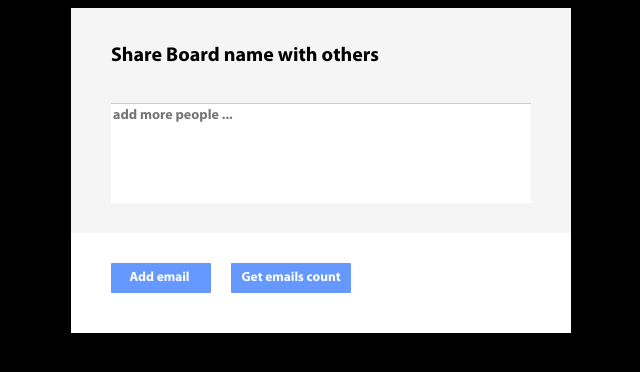
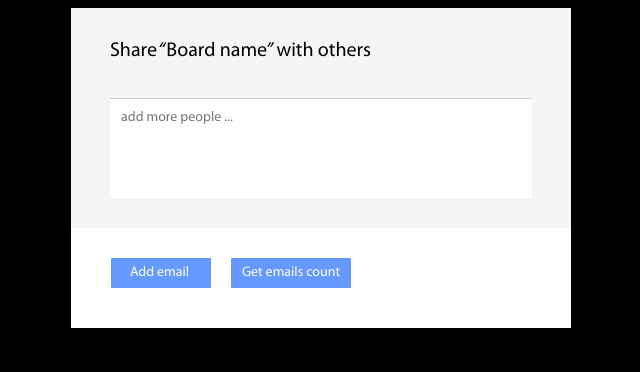
Before and after one commit to TBURX/TBURX.github.io, a plain HTML site: page index.html in a window 1280 px wide. Shown: the whole page, without its empty margins (319-959 px from the left). Drawn offline with nearby package versions, Linux system fonts and the light colour scheme.

Commit message:
верстка на 5

```diff
--- a/emailsEditor.css
+++ b/emailsEditor.css
@@ -3,6 +3,7 @@ emails-editor{
 }
 emails-editor div {
     border-top: 1px solid #cccccc;
+    padding: 7px 9px;
     height: 100px;
     overflow-y: auto;
     width: 100%;
--- a/style.css
+++ b/style.css
@@ -1,19 +1,38 @@
 @font-face{
     font-family: "MyriadPro";
-    src: url("fonts\\MyriadPro\\MyriadPro-Bold.otf");
+    src: url("fonts\\MyriadPro\\MyriadPro-Regular.otf");
 }
+
 *{
     box-sizing: border-box;
     font-family: MyriadPro;
 }
+
 body{
     background: black;
 }
+
 h1{
-    padding: 36px 0px 35px 0px;
+    padding: 31px 0px 35px 0px;
     margin: 0;
     font-size: 20px;
+    font-weight: normal;
 }
+
+span.naming::before{
+    content: '\201c';
+    font-style: italic;
+    margin-left: -5px;
+    margin-right: 3px;
+}
+
+span.naming::after{
+    content: '\201d';
+    font-style: italic;
+    margin-left: -3px;
+    margin-right: 1px;
+}
+
 div[ng-app="editEmailsApp"]{
     display: block;
     max-width: 500px;
@@ -21,14 +40,17 @@ div[ng-app="editEmailsApp"]{
     /*border:1px solid;*/
     background: #f5f5f5;
 }
+
 #top{
-    padding: 0 40px;
+    padding: 0 39px;
 }
+
 #buttons {
     background: white;
     padding: 20px 40px 40px 40px;
     font-size: 0;
 }
+
 button{
     background: #6699ff;
     border-radius: 1px;
@@ -37,7 +59,10 @@ button{
     margin-right: 20px;
     margin-top: 10px;
     height: 30px;
+    font-size: 14px;
+    font-weight: lighter;
 }
+
 emails-editor{
     margin-bottom: 30px;
 }
```
